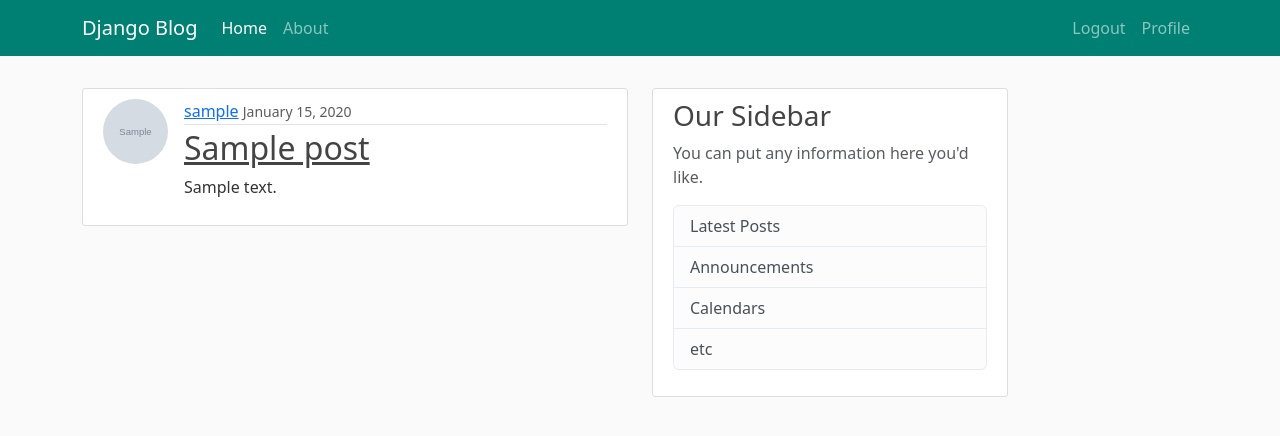
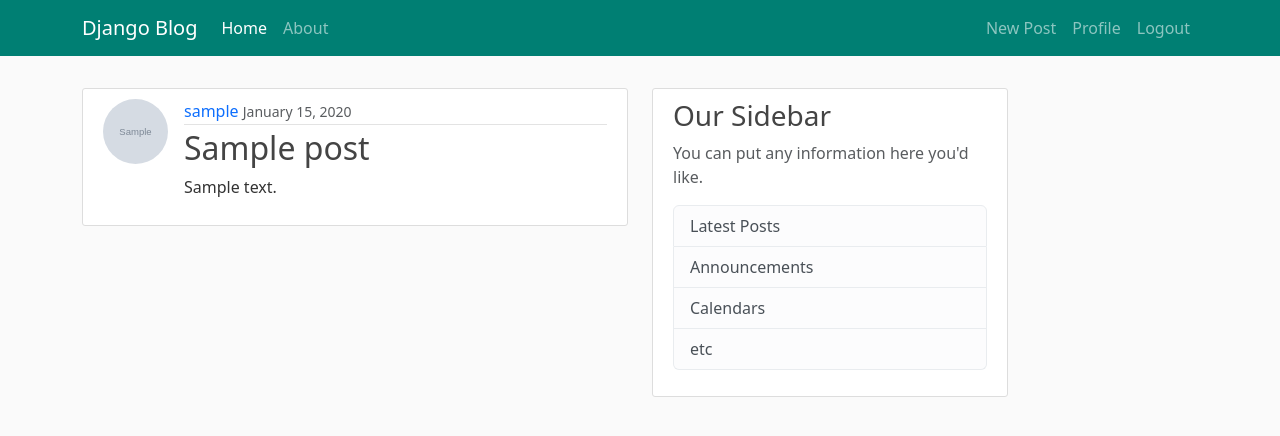
Before and after one commit to Kalangiyam/Django_blog, a Django app: page / in a window 1280 px wide. Shown: the top 436 px of the page. Run offline with Django 5.2, Linux system fonts and the light colour scheme; a user stored in the database is signed in; tables that the repository leaves empty hold one stand-in row (values such as "Sample post"); grey boxes marked "Sample" are stand-in pictures.

Commit message:
Create,update,delete post

```diff
--- a/Blog/models.py
+++ b/Blog/models.py
@@ -1,6 +1,7 @@
 from django.db import models
 from django.utils import timezone
 from django.contrib.auth.models import User
+from django.urls import reverse
 
 class Post(models.Model):
     title = models.CharField(max_length=100)
@@ -10,3 +11,6 @@ class Post(models.Model):
 
     def __str__(self):
         return self.title
+
+    def get_absolute_url(self):
+        return reverse('post-detail', kwargs={'pk':self.pk})
--- a/Blog/static/blog/main.css
+++ b/Blog/static/blog/main.css
@@ -85,10 +85,14 @@ body {
     font-size: 2.5rem;
   }
 
-  .proImg {
+  .pro-img {
     display: flex;
   }
 
-  .proImg .media-body{
+  .pro-img .media-body{
     flex: 1;
   }
+
+  a {
+    text-decoration: none;
+  }
--- a/Blog/templates/blog/home.html
+++ b/Blog/templates/blog/home.html
@@ -2,14 +2,14 @@
 {% block content %}
     {% for post in posts %}
         <article class="media content-section">
-          <div class="proImg">
+          <div class="pro-img">
             <img class="rounded-circle article-img" src="{{ post.author.profile.image.url }}">
             <div class="media-body">
               <div class="article-metadata">
                 <a class="mr-2" href="#">{{ post.author }}</a>
                 <small class="text-muted">{{ post.date_posted|date:"F d, Y" }}</small>
               </div>
-              <h2><a class="article-title" href="#">{{ post.title }}</a></h2>
+              <h2><a class="article-title" href="{% url 'post-detail' post.id %}">{{ post.title }}</a></h2>
               <p class="article-content">{{ post.content }}</p>
             </div>
           </div>
--- a/Blog/templates/blog/navbar.html
+++ b/Blog/templates/blog/navbar.html
@@ -16,11 +16,12 @@
             <!-- <form class="d-flex" role="search"> -->
             <div class="navbar-nav">
               {% if user.is_authenticated %}
+              <a  href="{% url 'post-create' %}" class="nav-item nav-link">New Post</a>
+              <a  href="{% url 'user-profile' %}" class="nav-item nav-link">Profile</a>
               <form id="frm_logout" method="post" action="{% url 'logout' %}">
                 {% csrf_token %}
                 <a  href="javascript:$('#frm_logout').submit();" class="nav-item nav-link">Logout</a>
               </form>
-              <a  href="{% url 'user-profile' %}" class="nav-item nav-link">Profile</a>
               {% else %}
                 <a class="nav-item nav-link" href="{% url 'login' %}">Login</a>
                 <a class="nav-item nav-link" href="{% url 'user-register' %}">Register</a>
--- a/Blog/urls.py
+++ b/Blog/urls.py
@@ -1,8 +1,19 @@
 from django.urls import path
 from . import views
+from .views import (
+    PostListView,
+    PostDetailView,
+    PostCreateView,
+    PostUpdateView,
+    PostDeleteView
+)
 
 urlpatterns = [
-    path('', views.home,name='blog-home'),
+    # path('', views.home,name='blog-home'),
+    path('', PostListView.as_view(),name='blog-home'),
+    path('post/<int:pk>/', PostDetailView.as_view(),name='post-detail'),
+    path('post/<int:pk>/update/', PostUpdateView.as_view(),name='post-update'),
+    path('post/<int:pk>/delete/', PostDeleteView.as_view(),name='post-delete'),
+    path('post/new/', PostCreateView.as_view(),name='post-create'),
     path('about/',views.about,name='blog-about')
-
 ]
--- a/Blog/views.py
+++ b/Blog/views.py
@@ -1,4 +1,12 @@
 from django.shortcuts import render
+from django.contrib.auth.mixins import LoginRequiredMixin,UserPassesTestMixin
+from django.views.generic import (
+    ListView,
+    DetailView,
+    CreateView,
+    UpdateView,
+    DeleteView
+)
 from .models import Post
 
 
@@ -7,7 +15,44 @@ def home(request):
     context= {
         'posts': Post.objects.all()
     }
-    return render(request,'blog/home.html',context)
+    return render(request,'Blog/home.html',context)
+
+class PostListView(ListView):
+    model = Post
+    template_name = 'Blog/home.html'
+    context_object_name = 'posts'
+    ordering = ['-date_posted']
+
+class PostDetailView(DetailView):
+    model = Post
+
+class PostCreateView(LoginRequiredMixin,CreateView):
+    model = Post
+    fields = ['title','content']
+
+    def form_valid(self, form):
+        form.instance.author = self.request.user
+        return super().form_valid(form)
+
+class PostUpdateView(LoginRequiredMixin, UserPassesTestMixin, UpdateView):
+    model = Post
+    fields = ['title','content']
+
+    def form_valid(self, form):
+        form.instance.author = self.request.user
+        return super().form_valid(form)
+
+    def test_func(self):
+        post = self.get_object()
+        return self.request.user == post.author
+
+class PostDeleteView(LoginRequiredMixin, UserPassesTestMixin, DeleteView):
+    model = Post
+    success_url = '/'
+
+    def test_func(self):
+        post = self.get_object()
+        return self.request.user == post.author
 
 def about(request):
-    return render(request,'blog/about.html',{'title':'about'})
+    return render(request,'Blog/about.html',{'title':'about'})
--- a/user/templates/user/profile.html
+++ b/user/templates/user/profile.html
@@ -3,7 +3,7 @@
 {% block content %}
 
     <div class="content-section">
-        <div class="proImg">
+        <div class="pro-img">
             <img src="{{ user.profile.image.url }}" class="rounded-circle account-img" alt="...">
             <div class="media-body">
                 <h2 class="account-heading">{{ user.username }}</h2>
```
Also changed, not shown: Blog/templates/blog/post_confirm_delete.html (added, +16 -0 lines), Blog/templates/blog/post_detail.html (added, +23 -0 lines), Blog/templates/blog/post_form.html (added, +17 -0 lines), blog.json (added, +1 -0 lines), user/templates/user/register.html (+0 -13 lines).
